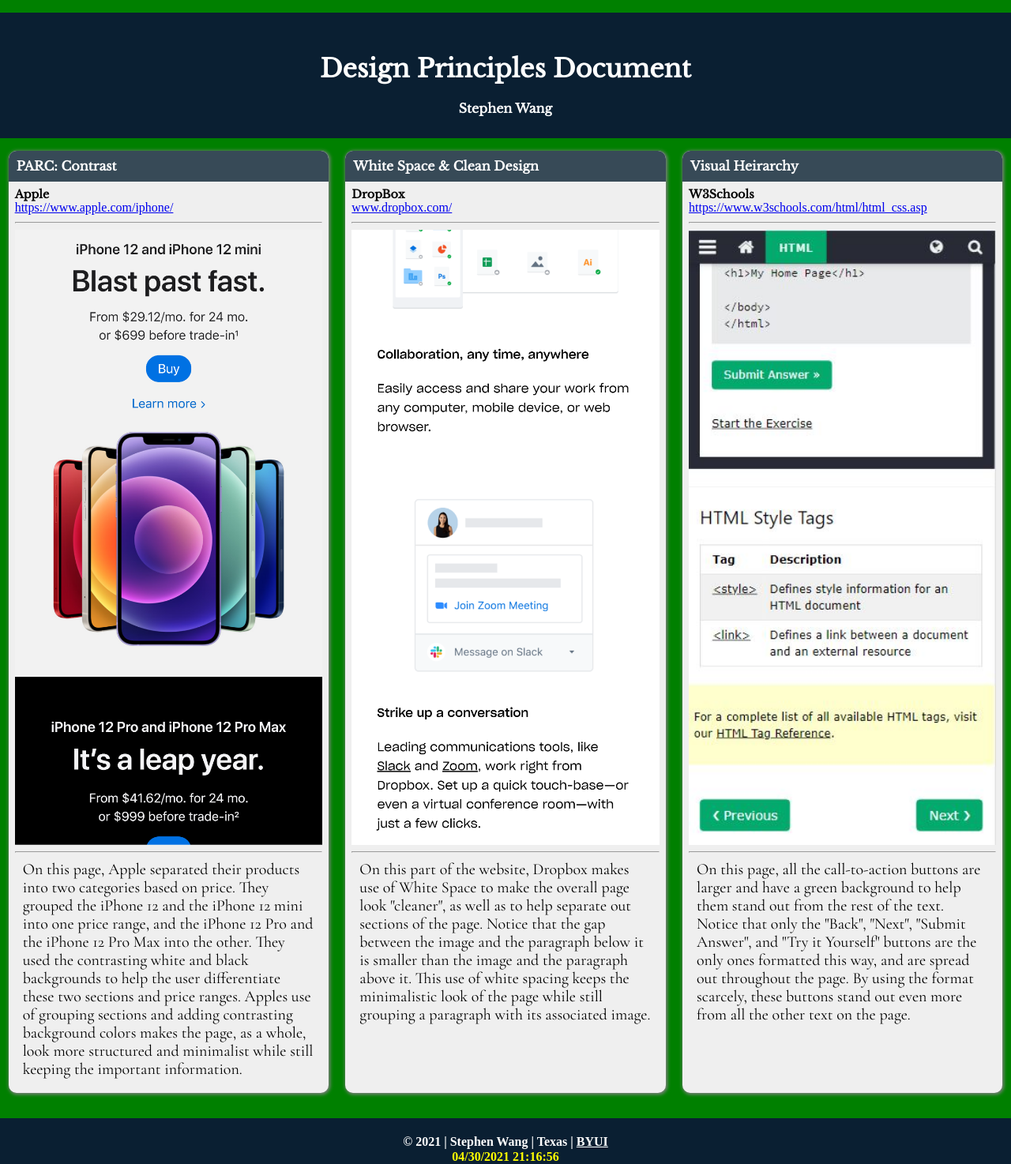
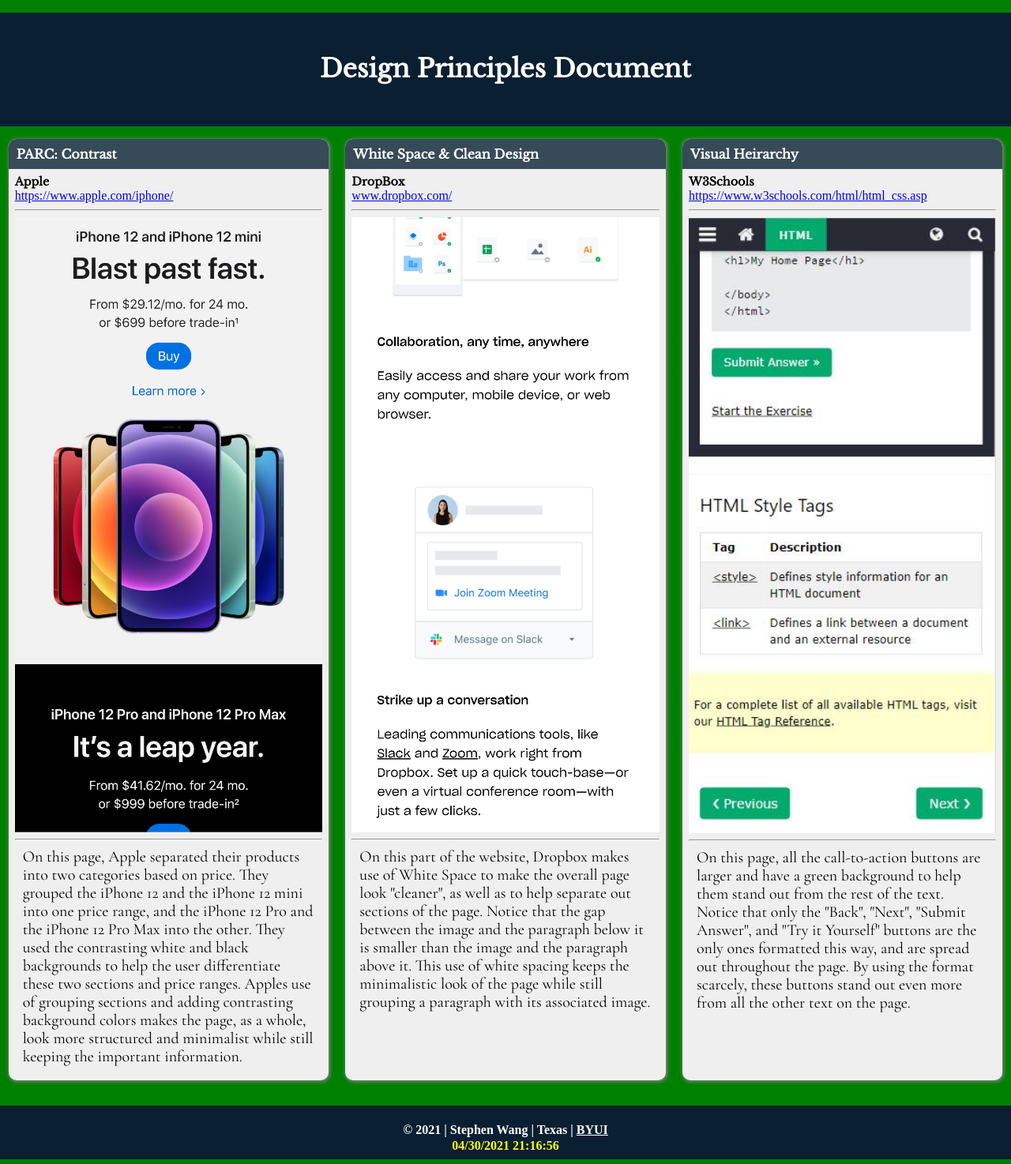
Before and after one commit to wan17002/wan17002.github.io, a plain HTML site: page Lesson 2/design-principles.html in a window 1280 px wide. Shown: the whole page at 79% size. Drawn offline with nearby package versions, Linux system fonts and the light colour scheme.

Commit message:
updated spacing

```diff
--- a/Lesson 2/design-principles.html
+++ b/Lesson 2/design-principles.html
@@ -17,7 +17,6 @@
 <body>
     <header>
         <h1>Design Principles Document</h1>
-        <h2>Stephen Wang</h2>
     </header>
     <main>
         <section>
--- a/Lesson 2/style.css
+++ b/Lesson 2/style.css
@@ -13,8 +13,6 @@ header{
 header h1{
     padding-top:1em;
     min-width: 100%;
-}
-header h2{
     padding-bottom: 1em;
 }
 
@@ -81,9 +79,10 @@ footer{
     margin: 0 auto;
     color: white;
     width: 100%;
+    padding-bottom: .5em;
 }
 footer h4{
-    margin-bottom: 0;
+    margin-bottom: 2px;
 }
 footer a{
     color: white;
```
